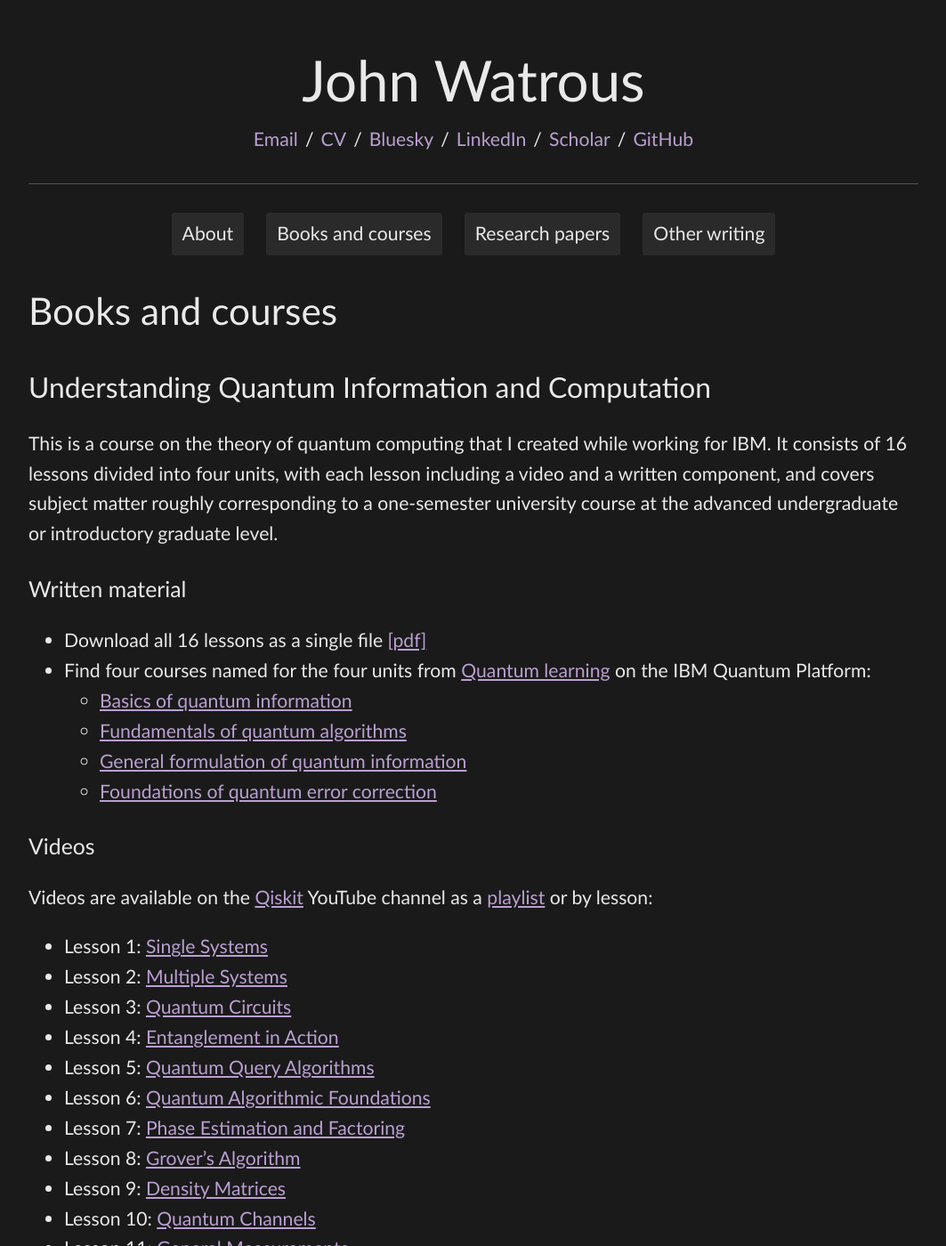
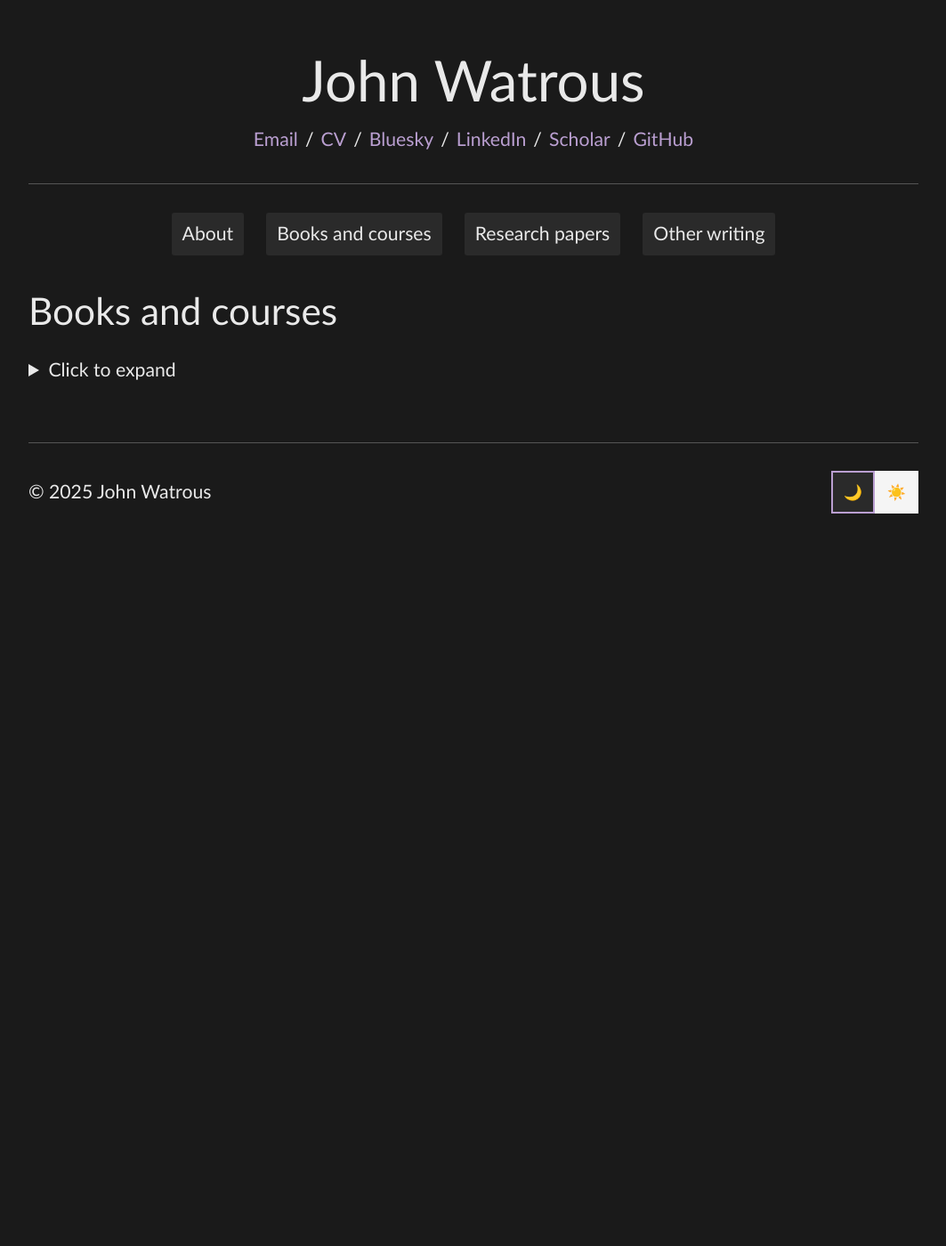
Before and after one commit to jhwatrous/jhwatrous.github.io, a Jekyll site: the page built from books-and-courses.md, in a window 1280 px wide and 1400 px high. Shown: the whole window at 89% size, without its empty margins (108-1171 px from the left). Built offline with Jekyll 4.4.1, drawn with Linux system fonts in a browser that asks for light colours; some of the changed text lies outside the part shown.

Commit message:
Revising...

```diff
--- /dev/null
+++ b/_includes/collapsible.html
@@ -0,0 +1,4 @@
+<details{% if include.open %} open{% endif %}>
+  <summary>{{ include.title }}</summary>
+  {{ include.content | markdownify }}
+</details>
--- a/books-and-courses.md
+++ b/books-and-courses.md
@@ -4,6 +4,8 @@ title: Books and courses
 ---
 
 # Books and courses
+
+{% capture my_content %}
 
 ## Understanding Quantum Information and Computation
 
@@ -38,3 +40,5 @@ Videos are available on the [Qiskit](https://www.youtube.com/@qiskit) YouTube ch
 - Lesson 14: [The Stabilizer Formalism](https://youtu.be/3ib2JP_LeIU)
 - Lesson 15: [Quantum Code Constructions](https://youtu.be/9TCIOm8gcVQ)
 - Lesson 16: [Fault-Tolerant Quantum Computation](https://youtu.be/aeaqXh2XXMk)
+
+{% endcapture %} {% include collapsible.html title="Click to expand" content=my_content %}
```
